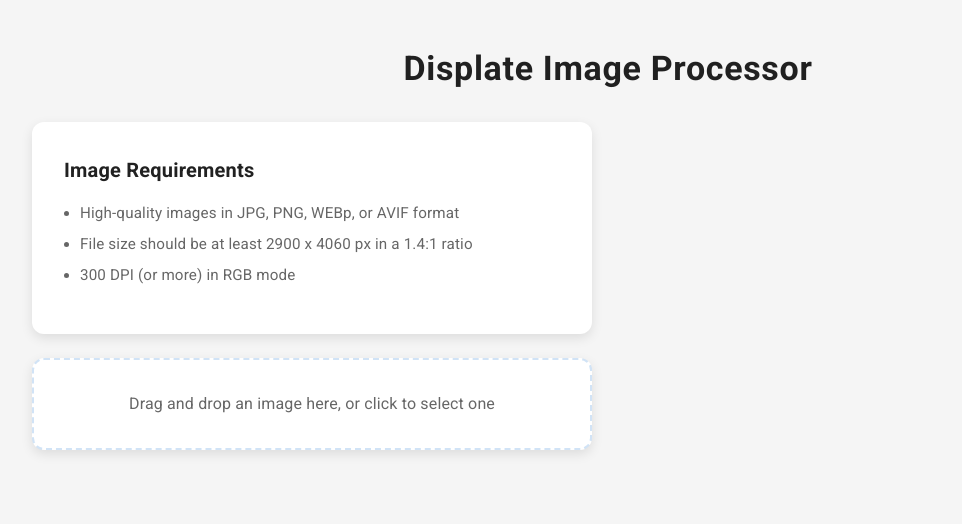
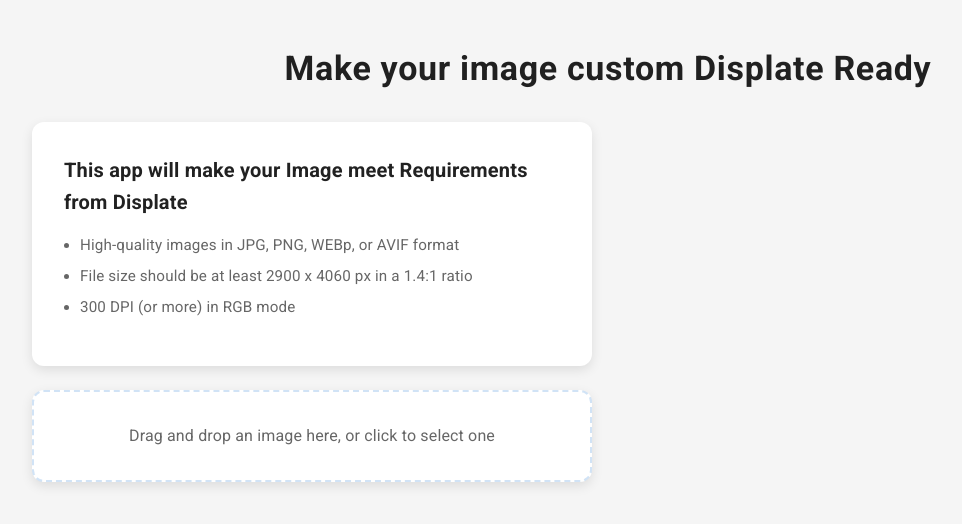
Before and after one commit to nicolapaganelli/displatecustom, a React (Vite) app: page / in a window 1280 px wide. Shown: the top 524 px of the page, without its empty margins (32-994 px from the left). Built offline with nearby package versions, Linux system fonts and the light colour scheme.

Commit message:
Update App.jsx
changed some basic text

```diff
--- a/src/App.jsx
+++ b/src/App.jsx
@@ -304,7 +304,7 @@
       }}>
         <Container maxWidth="lg">
           <Typography variant="h4" component="h1" align="center" sx={{ mb: 4 }}>
-            Displate Image Processor
+            Make your image custom Displate Ready
           </Typography>
 
           <Box sx={{
@@ -317,7 +317,7 @@
             <Box>
               <Paper sx={{ p: 4, mb: 3 }}>
                 <Typography variant="h6" gutterBottom>
-                  Image Requirements
+                  This app will make your Image meet Requirements from Displate
                 </Typography>
                 <Box component="ul" sx={{
                   pl: 2,
```
